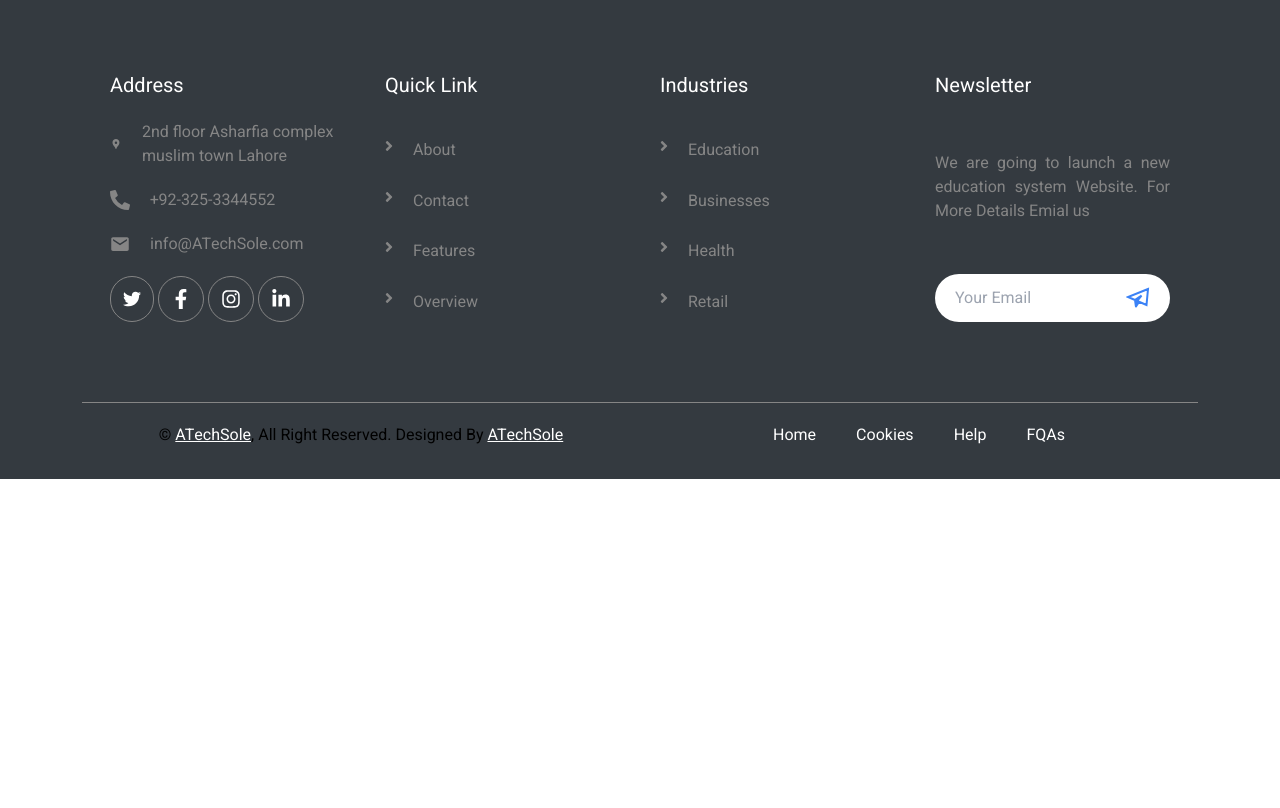
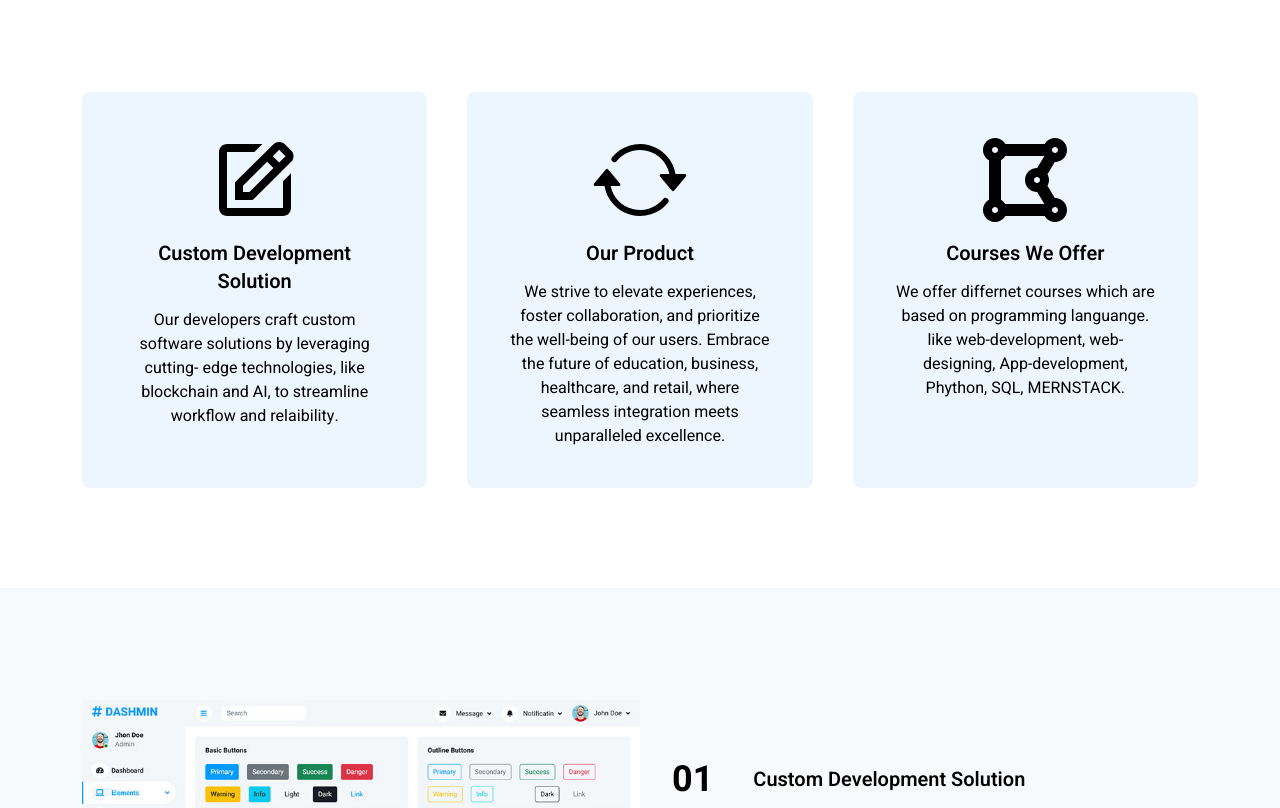
Before and after one commit to muazkhalid936/AtechSole, a React (Vite) app: page /Overview in a window 1280 px wide. Shown: the part 800-1608 px from the top of the page. Before the commit the page ends 1279 px from the top, so only its background shows below. Built offline with nearby package versions, Linux system fonts and the light colour scheme.

Commit message:
All Pages Done

```diff
--- a/src/App.jsx
+++ b/src/App.jsx
@@ -8,6 +8,9 @@ import ScrollToTopButton from "./components/ScrollToTopButton";
 import Services from "./pages/Services";
 import Hero from "./components/Hero";
 import Contact from "./pages/Contact";
+import Feature from "./pages/Feature";
+import OverView from "./pages/OverView";
+import Edu from "./components/Edu";
 const App = () => {
   return (
     <div>
@@ -18,6 +21,9 @@ const App = () => {
         <Route path="/About" element={<About />} />
         <Route path="/Services" element={<Services />} />
         <Route path="/Contact" element={<Contact />} />
+        <Route path="/Feature" element={<Feature />} />
+        <Route path="/Overview" element={<OverView />} />
+        <Route path="/Education" element={<Edu />} />
       </Routes>
       <Footer />
       <ScrollToTopButton />
--- /dev/null
+++ b/src/components/Edu.jsx
@@ -0,0 +1,12 @@
+import React from "react";
+import Services from "./Service";
+
+const Edu = () => {
+  return (
+    <div>
+      <Services />
+    </div>
+  );
+};
+
+export default Edu;
--- /dev/null
+++ b/src/pages/Feature.jsx
@@ -0,0 +1,13 @@
+import React from "react";
+import Features from "../components/Features";
+import Offers from "../components/Offers";
+const Feature = () => {
+  return (
+    <div>
+      <Offers />
+      <Features />
+    </div>
+  );
+};
+
+export default Feature;
--- /dev/null
+++ b/src/pages/OverView.jsx
@@ -0,0 +1,15 @@
+import React from "react";
+import Offers from "../components/Offers";
+import Work from "../components/Work";
+import AdvanceFeature from "../components/AdvanceFeature";
+
+const OverView = () => {
+  return (
+    <div>
+      <Offers />
+      <AdvanceFeature />
+    </div>
+  );
+};
+
+export default OverView;
```
